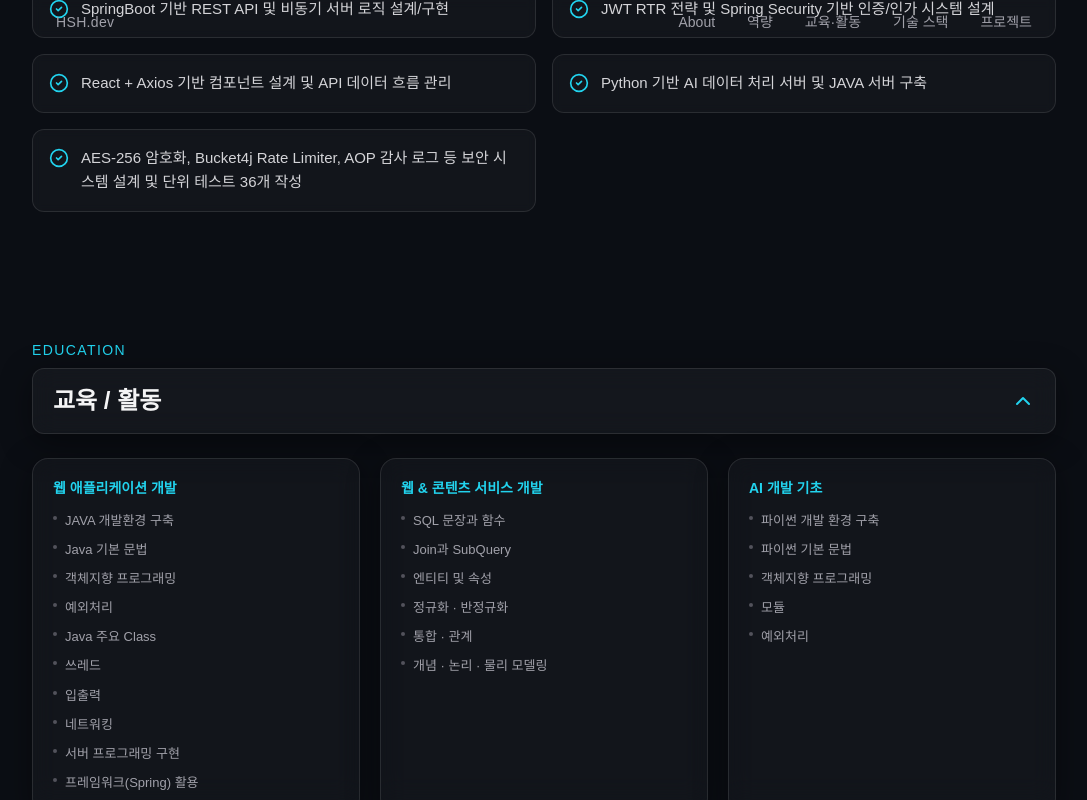
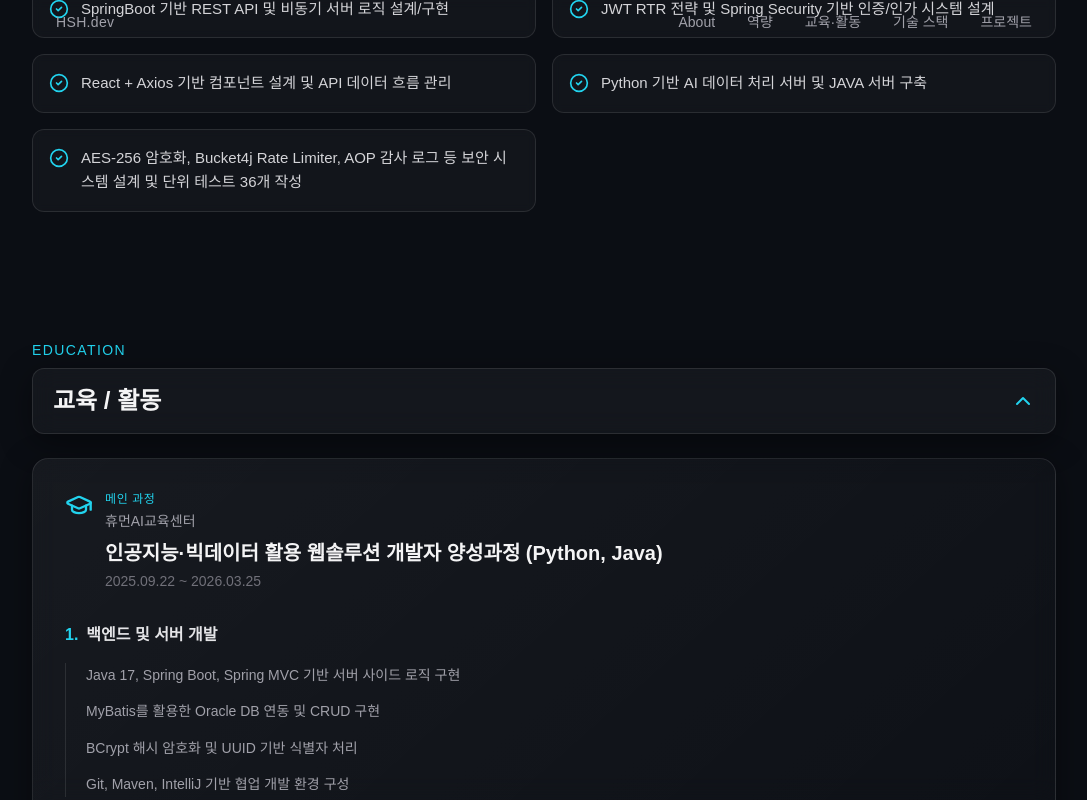
Before and after one commit to HONG-SH-1/HONG-SH-1.github.io, a React (Vite) app: page / in a window 1280 px wide. Both pictures are taken after a click on the button "교육 / 활동". Shown: the part 882-1682 px from the top of the page, without its empty margins (96-1183 px from the left). Built offline with nearby package versions, Linux system fonts and the light colour scheme; a web font is replaced by a local one.

Commit message:
포트폴리오 수정

```diff
--- a/src/components/EducationSection.tsx
+++ b/src/components/EducationSection.tsx
@@ -1,148 +1,130 @@
 import { useState } from "react";
-import { Award, Brain, ChevronDown, GraduationCap } from "lucide-react";
+import { Award, Brain, BookOpen, ChevronDown, GraduationCap } from "lucide-react";
 
-/**
- * 교육·활동 커리큘럼 카드 — 기초 과정 + 심화(AI·ML) 주제를 한 그리드에 통합
- */
-const educationCurriculumTracks: { title: string; topics: string[] }[] = [
-  {
-    title: "웹 애플리케이션 개발",
-    topics: [
-      "JAVA 개발환경 구축",
-      "Java 기본 문법",
-      "객체지향 프로그래밍",
-      "예외처리",
-      "Java 주요 Class",
-      "쓰레드",
-      "입출력",
-      "네트워킹",
-      "서버 프로그래밍 구현",
-      "프레임워크(Spring) 활용",
-    ],
-  },
-  {
-    title: "웹 & 콘텐츠 서비스 개발",
-    topics: [
-      "SQL 문장과 함수",
-      "Join과 SubQuery",
-      "엔티티 및 속성",
-      "정규화 · 반정규화",
-      "통합 · 관계",
-      "개념 · 논리 · 물리 모델링",
-    ],
-  },
-  {
-    title: "AI 개발 기초",
-    topics: [
-      "파이썬 개발 환경 구축",
-      "파이썬 기본 문법",
-      "객체지향 프로그래밍",
-      "모듈",
-      "예외처리",
-    ],
-  },
-  {
-    title: "인공지능 프로그래밍",
-    topics: [
-      "머신러닝의 개요 및 분류",
-      "SVM(서포트 벡터 머신)",
-      "결정트리",
-      "심층 신경망 구축",
-    ],
-  },
-  {
-    title: "빅데이터 분석 및 시각화",
-    topics: ["통계 기초", "데이터 시각화"],
-  },
-  {
-    title: "AI 모델 만들기",
-    topics: [
-      "지도학습 모델 만들기, 지도학습 품질 관리",
-      "비지도학습 모델 만들기, 비지도학습 품질 관리",
-    ],
-  },
-  {
-    title: "인공지능 모델 개발",
-    topics: [
-      "고객 등급 분류",
-      "알고리즘 선정",
-      "품질 관리",
-      "Python · Django API 서비스 등록",
-    ],
-  },
-  {
-    title: "인공지능을 활용한 고객별 등급 판별 솔루션 개발",
-    topics: [
-      "솔루션 모델 개발 및 빅데이터 분석 환경을 지원할 수 있는 개발 환경 구축",
-      "인공지능 모델 개발 프로젝트에서 개발한 모델 연동",
-      "고객별 등급 판별 결과 저장",
-    ],
-  },
-];
+type Pillar = {
+  title: string;
+  note?: string;
+  items: string[];
+};
 
-/** 과정 요약 — 백엔드 / 생애주기 / 프론트 구조 */
-const saraminCourse = {
-  title:
-    "인공지능(AI), 빅데이터 활용 웹솔루션 개발자 양성 (Python, Java)",
+/** 과정 A — 메인 과정 */
+const courseA = {
+  org: "휴먼AI교육센터",
+  title: "인공지능·빅데이터 활용 웹솔루션 개발자 양성과정 (Python, Java)",
+  period: "2025.09.22 ~ 2026.03.25",
+  award: "성적 우수상 (우수 수료)",
   pillars: [
     {
-      title: "백엔드 및 서버 엔지니어링",
+      title: "백엔드 및 서버 개발",
       items: [
-        "Java & Spring Framework : Java 17 기반의 Spring MVC 및 Spring Boot를 활용하여 안정적인 서버 로직 구축",
-        "데이터 관리 : MyBatis 및 JPA를 활용하여 Oracle DB와 연동, 복잡한 비즈니스 로직에 최적화된 CRUD 시스템 구현",
-        "실시간 통신 : WebSocket 기술을 활용하여 Law Partner 프로젝트의 실시간 1:1 채팅 시스템 서버 환경 구축",
-        "다중 서버 환경 : Python(가상환경 세팅 포함) 및 Node.js를 활용한 다중 서버 환경 구축 및 API 연동 실습",
+        "Java 17, Spring Boot, Spring MVC 기반 서버 사이드 로직 구현",
+        "MyBatis를 활용한 Oracle DB 연동 및 CRUD 구현",
+        "BCrypt 해시 암호화 및 UUID 기반 식별자 처리",
+        "Git, Maven, IntelliJ 기반 협업 개발 환경 구성",
       ],
     },
     {
-      title: "프로젝트 생애주기 관리",
+      title: "자기주도 학습 및 프로젝트 적용",
+      note: "(교육과정 외 자체 학습 후 프로젝트 적용)",
       items: [
-        "요구사항 및 설계 : 요구사항정의서, 유즈케이스 다이어그램, 메뉴구조도, 화면 플로우 차트 작성을 통해 프로젝트의 목표와 구조를 설계하는 설계 역량 확보",
-        "개발 환경 구축 : IntelliJ를 기반으로 Maven 빌드 도구 관리, Node.js 환경 및 Python 가상환경을 직접 세팅하며 로컬/서버 개발 환경 최적화 수행",
-        "협업 및 형상 관리 : Git 저장소 생성, 코드 통합 프로세스를 주도하며 협업 역량 증명",
+        "Spring Security & JWT 기반 Stateless 인증·인가 체계",
+        "AES-256 및 JPA Converter를 활용한 민감 데이터 암호화 자동화",
+        "Spring AOP 기반 로그 마스킹 및 감사 로그 설계",
+        "Apache Tika 기반 파일 업로드 보안 처리",
       ],
     },
     {
       title: "프론트엔드 UI/UX 설계",
       items: [
-        "모던 라이브러리/프레임워크 : React 및 Vue.js를 활용한 컴포넌트 기반 UI 개발",
-        "상태 관리 및 비동기 통신 : Axios와 Ajax를 활용하여 백엔드 API와의 효율적인 데이터 통신 및 실시간 화면 렌더링 구현",
-        "디자인 시스템 : Tailwind CSS, Bootstrap 4, CSS3, HTML5를 활용하여 반응형 웹 디자인 및 사용자 중심 UI 구축",
+        "React, Vue.js 기반 컴포넌트 설계",
+        "Axios를 활용한 API 데이터 흐름 관리",
+        "HTML5, CSS3, JavaScript 기반 반응형 웹 구현",
       ],
     },
-  ],
-  award:
-    "성적 우수상 (수석 팀 / 우수 수료) — 인공지능·빅데이터 활용 웹솔루션 개발자 양성과정",
+  ] satisfies Pillar[],
 };
 
-/** 휴먼AI교육센터 심화 과정 (기간 · 역량 정리) */
-const humanAiAdvancedCourse = {
+/** 과정 B — 심화 과정 */
+const courseB = {
   org: "휴먼AI교육센터",
-  period: "2026.03 ~ 2026.05",
+  title: "심화_인공지능(AI) 서비스 기반 웹 개발자 심화 프로젝트",
+  period: "2026.03.23 ~ 2026.05.21",
   pillars: [
     {
-      title: "풀스택 파이프라인 구축 역량",
+      title: "백엔드 및 서버 아키텍처 설계",
       items: [
-        "서버 사이드 안정화: Java 17 및 Spring Boot를 기반으로 RESTful API 서버를 구축하고, MyBatis와 MDB를 연동하여 비즈니스 로직의 데이터 영속화를 구현함.",
-        "사용자 최적화 UI 구현: React와 Axios를 활용해 백엔드 API와 실시간으로 연동되는 사용자 중심 컴포넌트를 설계하고, 비동기 통신을 통한 끊김 없는 사용자 경험을 구축함.",
+        "Java(Spring Boot/MyBatis)와 Python(Django/FastAPI) 다중 서버 환경 구축",
+        "MariaDB 및 Oracle DB 연동, MyBatis/JPA 데이터 영속화 처리",
+        "RESTful API 표준화 및 서버 간 데이터 송수신 무결성 확보",
       ],
     },
     {
-      title: "AI 모델링 및 서비스 통합 역량",
+      title: "AI 모델링 및 서비스 통합",
       items: [
-        "데이터 분석 및 분류 모델 개발: Python(Pandas, Scikit-learn)을 활용하여 실제 고객 데이터를 전처리하고, 지도학습 기반의 고객 등급 분류 알고리즘을 선정 및 학습시킴.",
-        "다중 서버 아키텍처 설계: AI 모델 추론을 위한 Python 서버를 별도 분리하여 시스템 모듈화를 실현하고, Java 메인 서버와의 REST API 통신을 통해 실시간 지능형 기능을 안정적으로 통합함.",
+        "Pandas, Scikit-learn 기반 지도/비지도 학습 모델 개발",
+        "데이터 전처리부터 모델 학습, 평가까지 전체 파이프라인 수행",
+        "Django API 서비스로 AI 모델 등록 및 실무 환경 적용",
       ],
     },
     {
-      title: "실무 중심의 설계 및 협업 역량",
+      title: "프론트엔드 및 인터랙티브 UI 설계",
       items: [
-        "설계 산출물 작성을 포함하여 프로젝트의 기획, 개발, 배포에 이르는 소프트웨어 생애주기 전 단계를 경험하며 시스템 전반의 이해도 확보.",
-        "전략적 비즈니스 모델 분석: 기술적 구현 가능성을 사업적 관점에서 검토하여, 제한된 리소스 내에서 최대의 가치를 낼 수 있는 기능 범위를 설정하고 조율함.",
+        "React 및 Vue.js 기반 컴포넌트 설계 및 상태 관리",
+        "Axios를 활용한 Django/Spring API 실시간 데이터 통신",
+        "Tailwind CSS 및 Bootstrap 기반 반응형 UX 구현",
       ],
     },
+  ] satisfies Pillar[],
+};
+
+/** 과정 C — 연구 활동 */
+const courseC = {
+  org: "휴먼AI교육센터",
+  title: "AI 에이전트 보안 거버넌스 아키텍처 연구",
+  period: "2026.03.07 ~ 진행 중",
+  items: [
+    "기업용 협업 툴(Notion, Jira 등) 연동 AI 에이전트의 권한 남용 및 민감 데이터 유출 통제 연구",
+    "Spring AOP/Proxy 기반 보안 게이트웨이 설계 및 Latency 최적화 연구",
+    "국제 학회(International Conference) 논문 투고 목표",
   ],
 };
+
+const degree = {
+  school: "용인대학교 유도학과",
+  period: "2020.03 ~ 2026.03 졸업",
+  gpa: "학점 4.18 / 4.5",
+};
+
+const certification =
+  "정보처리기사 필기합격 (2026.03, 한국산업인력공단)";
+
+function PillarList({ pillars }: { pillars: Pillar[] }) {
+  return (
+    <ol className="space-y-10">
+      {pillars.map((pillar, idx) => (
+        <li key={pillar.title}>
+          <h4 className="mb-4 flex flex-wrap items-baseline gap-2 text-base font-semibold text-zinc-200">
+            <span className="text-accent">{idx + 1}.</span>
+            {pillar.title}
+          </h4>
+          {pillar.note && (
+            <p className="mb-3 text-sm italic text-zinc-500">{pillar.note}</p>
+          )}
+          <ul className="space-y-3 border-l border-white/10 pl-4 sm:pl-5">
+            {pillar.items.map((line) => (
+              <li
+                key={line}
+                className="break-keep text-sm leading-[1.75] text-zinc-400"
+              >
+                {line}
+              </li>
+            ))}
+          </ul>
+        </li>
+      ))}
+    </ol>
+  );
+}
 
 export function EducationSection() {
   const [open, setOpen] = useState(false);
@@ -154,7 +136,6 @@ export function EducationSection() {
           Education
         </h2>
 
-        {/* 교육/활동: 클릭 시 펼침 · 접기 */}
         <button
           type="button"
           id="education-trigger"
@@ -183,61 +164,26 @@ export function EducationSection() {
         >
           {open && (
             <>
-            <div className="grid gap-5 sm:grid-cols-2 lg:grid-cols-3">
-                {educationCurriculumTracks.map(({ title, topics }) => (
-                  <article
-                    key={title}
-                    className="rounded-2xl border border-white/10 bg-white/[0.03] p-5 shadow-glass backdrop-blur-md"
-                  >
-                    <h4 className="mb-3 text-sm font-semibold leading-snug text-accent">
-                      {title}
-                    </h4>
-                    <ul className="space-y-2 text-xs leading-relaxed text-zinc-400 sm:text-[13px]">
-                      {topics.map((t) => (
-                        <li key={t} className="flex gap-2 break-keep">
-                          <span
-                            className="mt-1.5 h-1 w-1 shrink-0 rounded-full bg-zinc-600"
-                            aria-hidden
-                          />
-                          <span>{t}</span>
-                        </li>
-                      ))}
-                    </ul>
-                  </article>
-                ))}
-              </div>
-
+              {/* 과정 A — 메인 과정 */}
               <div className="rounded-2xl border border-white/10 bg-gradient-to-br from-white/[0.05] to-transparent p-6 shadow-glass backdrop-blur-md sm:p-8">
                 <div className="mb-8 flex flex-wrap items-start gap-3">
                   <GraduationCap
                     className="h-7 w-7 shrink-0 text-accent"
                     aria-hidden
                   />
-                  <h3 className="text-lg font-semibold leading-snug text-zinc-100 sm:text-xl">
-                    {saraminCourse.title}
-                  </h3>
+                  <div>
+                    <p className="text-xs font-medium uppercase tracking-wider text-accent">
+                      메인 과정
+                    </p>
+                    <p className="mt-1 text-sm text-zinc-400">{courseA.org}</p>
+                    <h3 className="mt-2 text-lg font-semibold leading-snug text-zinc-100 sm:text-xl">
+                      {courseA.title}
+                    </h3>
+                    <p className="mt-1 text-sm text-zinc-500">{courseA.period}</p>
+                  </div>
                 </div>
 
-                <ol className="space-y-10">
-                  {saraminCourse.pillars.map((pillar, idx) => (
-                    <li key={pillar.title}>
-                      <h4 className="mb-4 flex flex-wrap items-baseline gap-2 text-base font-semibold text-zinc-200">
-                        <span className="text-accent">{idx + 1}.</span>
-                        {pillar.title}
-                      </h4>
-                      <ul className="space-y-3 border-l border-white/10 pl-4 sm:pl-5">
-                        {pillar.items.map((line) => (
-                          <li
-                            key={line}
-                            className="break-keep text-sm leading-[1.75] text-zinc-400"
-                          >
-                            {line}
-                          </li>
-                        ))}
-                      </ul>
-                    </li>
-                  ))}
-                </ol>
+                <PillarList pillars={courseA.pillars} />
 
                 <div className="mt-10 flex gap-3 rounded-xl border border-accent/25 bg-accent/[0.08] p-4 sm:p-5">
                   <Award
@@ -245,12 +191,12 @@ export function EducationSection() {
                     aria-hidden
                   />
                   <p className="text-sm font-medium leading-relaxed text-zinc-200">
-                    {saraminCourse.award}
+                    수상: {courseA.award}
                   </p>
                 </div>
               </div>
 
-              {/* 심화 과정 — 휴먼AI교육센터 */}
+              {/* 과정 B — 심화 과정 */}
               <div className="rounded-2xl border border-accent/20 bg-gradient-to-br from-accent/[0.06] to-transparent p-6 shadow-glass backdrop-blur-md sm:p-8">
                 <div className="mb-8 flex flex-wrap items-start gap-3">
                   <Brain
@@ -261,39 +207,73 @@ export function EducationSection() {
                     <p className="text-xs font-medium uppercase tracking-wider text-accent">
                       심화 과정
                     </p>
-                    <h3 className="mt-1 text-lg font-semibold text-zinc-100 sm:text-xl">
-                      {humanAiAdvancedCourse.org}
+                    <p className="mt-1 text-sm text-zinc-400">{courseB.org}</p>
+                    <h3 className="mt-2 text-lg font-semibold text-zinc-100 sm:text-xl">
+                      {courseB.title}
                     </h3>
-                    <p className="mt-1 text-sm text-zinc-500">
-                      {humanAiAdvancedCourse.period}
-                    </p>
+                    <p className="mt-1 text-sm text-zinc-500">{courseB.period}</p>
                   </div>
                 </div>
 
                 <p className="mb-6 text-xs font-medium uppercase tracking-wider text-zinc-500">
-                  역량 · 수행 정리
+                  구성 3기둥
                 </p>
 
-                <ol className="space-y-10">
-                  {humanAiAdvancedCourse.pillars.map((pillar, idx) => (
-                    <li key={pillar.title}>
-                      <h4 className="mb-4 flex flex-wrap items-baseline gap-2 text-base font-semibold text-zinc-200">
-                        <span className="text-accent">{idx + 1}.</span>
-                        {pillar.title}
-                      </h4>
-                      <ul className="space-y-3 border-l border-white/10 pl-4 sm:pl-5">
-                        {pillar.items.map((line) => (
-                          <li
-                            key={line}
-                            className="break-keep text-sm leading-[1.75] text-zinc-400"
-                          >
-                            {line}
-                          </li>
-                        ))}
-                      </ul>
+                <PillarList pillars={courseB.pillars} />
+              </div>
+
+              {/* 과정 C — 연구 활동 */}
+              <div className="rounded-2xl border border-white/10 bg-gradient-to-br from-white/[0.05] to-transparent p-6 shadow-glass backdrop-blur-md sm:p-8">
+                <div className="mb-8 flex flex-wrap items-start gap-3">
+                  <BookOpen
+                    className="h-7 w-7 shrink-0 text-accent"
+                    aria-hidden
+                  />
+                  <div>
+                    <p className="text-xs font-medium uppercase tracking-wider text-accent">
+                      연구 활동
+                    </p>
+                    <p className="mt-1 text-sm text-zinc-400">{courseC.org}</p>
+                    <h3 className="mt-2 text-lg font-semibold text-zinc-100 sm:text-xl">
+                      {courseC.title}
+                    </h3>
+                    <p className="mt-1 text-sm text-zinc-500">{courseC.period}</p>
+                  </div>
+                </div>
+
+                <p className="mb-4 text-xs font-medium uppercase tracking-wider text-zinc-500">
+                  내용
+                </p>
+                <ul className="space-y-3 border-l border-white/10 pl-4 sm:pl-5">
+                  {courseC.items.map((line) => (
+                    <li
+                      key={line}
+                      className="break-keep text-sm leading-[1.75] text-zinc-400"
+                    >
+                      {line}
                     </li>
                   ))}
-                </ol>
+                </ul>
+              </div>
+
+              {/* 학력 */}
+              <div className="rounded-2xl border border-white/10 bg-white/[0.03] p-6 shadow-glass backdrop-blur-md sm:p-8">
+                <h3 className="mb-4 text-base font-semibold text-zinc-200">
+                  학력
+                </h3>
+                <p className="text-sm font-medium text-zinc-100">{degree.school}</p>
+                <p className="mt-2 text-sm text-zinc-400">{degree.period}</p>
+                <p className="mt-1 text-sm text-zinc-400">{degree.gpa}</p>
+              </div>
+
+              {/* 자격 */}
+              <div className="rounded-2xl border border-white/10 bg-white/[0.03] p-6 shadow-glass backdrop-blur-md sm:p-8">
+                <h3 className="mb-4 text-base font-semibold text-zinc-200">
+                  자격
+                </h3>
+                <p className="text-sm leading-relaxed text-zinc-400">
+                  {certification}
+                </p>
               </div>
             </>
           )}
--- a/src/components/TechStack.tsx
+++ b/src/components/TechStack.tsx
@@ -20,47 +20,44 @@ const groups: StackGroup[] = [
   {
     title: "Languages",
     icon: Braces,
-    // 프로그래밍 언어만
-    items: ["Java", "Python", "C", "JavaScript"],
+    items: ["Java", "Python", "JavaScript"],
   },
   {
     title: "Frontend",
     icon: Globe,
-    // JSP는 서버에서 HTML 뷰를 만드는 프레젠테이션 계층이라 UI 그룹에 둠
-    items: ["React", "Vue.js", "JSP", "Node.js", "HTML5", "CSS3"],
+    items: ["React", "Vue.js", "JSP", "HTML5", "CSS3"],
   },
   {
     title: "Backend",
     icon: Server,
     items: [
       "Spring Boot",
+      "Spring Security",
+      "Spring MVC",
+      "Spring Data JPA",
       "Spring Framework",
-      "Spring Batch",
-      "Spring MVC",
       "MyBatis",
-      "Spring Data JPA",
-      "Spring Security",
     ],
   },
   {
     title: "Database",
     icon: Database,
-    items: ["Oracle", "Oracle DB", "Oracle SQL", "MariaDB"],
+    items: ["Oracle DB", "MariaDB", "MySQL"],
   },
   {
-    title: "AI / LLM",
+    title: "AI / Data",
     icon: Sparkles,
-    items: ["LangChain", "LLM", "머신러닝", "딥러닝"],
+    items: ["Pandas", "Scikit-learn", "LangChain", "FastAPI", "Django"],
   },
   {
-    title: "DevOps / Cloud",
+    title: "DevOps / Tools",
     icon: Layers,
     items: [
       "Git",
       "GitHub",
       "GitHub Actions",
-      "Amazon EC2",
-      "Amazon S3",
+      "Apache Maven",
+      "Apache Tomcat",
     ],
   },
 ];
```
Also changed, not shown: 1 other file (tests, documents, lock files or other folders).
